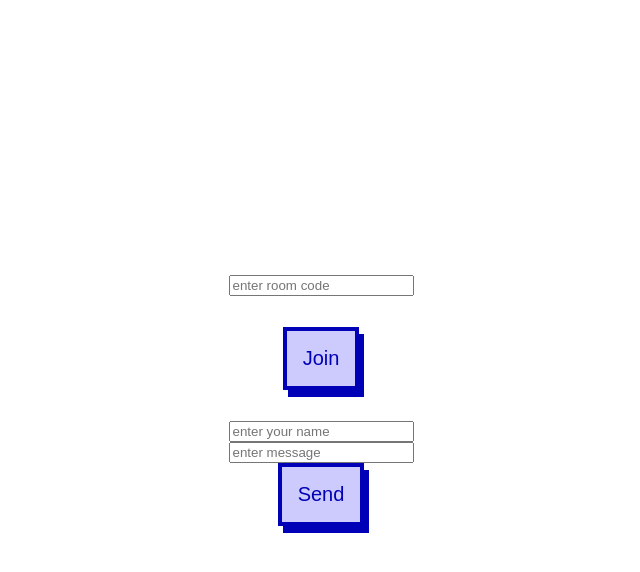
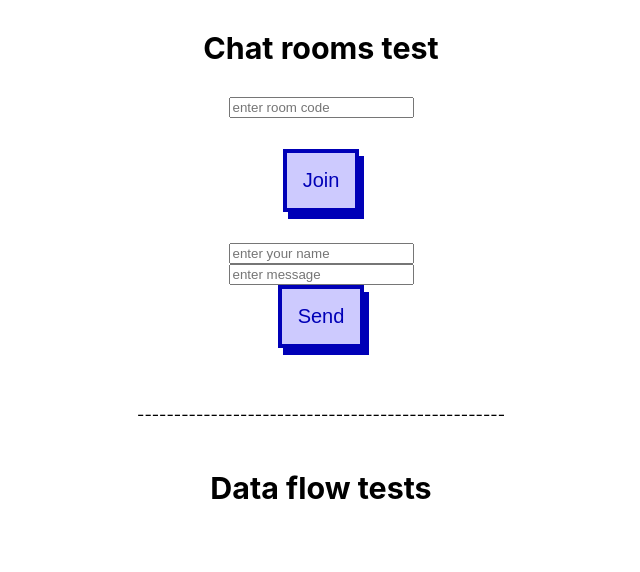
Before and after one commit to mjoyal/crewlywed-frontend, a React (Create React App) app: page / in a window 1280 px wide. Shown: the top 572 px of the page, without its empty margins (319-959 px from the left). Built offline with nearby package versions, Linux system fonts and the light colour scheme.

Commit message:
Organize app.js & set up component for data flow tests

```diff
--- a/src/App.css
+++ b/src/App.css
@@ -14,13 +14,13 @@
 }
 
 .App-header {
-  min-height: 100vh;
+  /* min-height: 100vh; */
   display: flex;
   flex-direction: column;
   align-items: center;
   justify-content: center;
   font-size: calc(10px + 2vmin);
-  color: white;
+  color: black;
 }
 
 .App-link {
--- a/src/App.js
+++ b/src/App.js
@@ -9,32 +9,35 @@ const ENDPOINT = "http://localhost:8080";
 const socket = io(ENDPOINT);
 
 function App() {
-  // const [players, setPlayers] = useState([]);
-  const [loading, setLoading] = useState(true);
 
+  // // BELOW: This can be used in conjunction w/ useEffect to make sure the app doesn't render until data is received:
+  // const [loading, setLoading] = useState(true);
+  // // THEN: Put the following right about the return of this function:
+  // if (loading) {
+  //   return null;
+  // };
+  // // AND: Put the below inside the useEffect:
+  // setLoading(false);
+
+
+  // BELOW: Example of getting data from the DB via JSON object from server, upon connection:
   useEffect(() => {
-    setLoading(false);
-    socket.on('avatar', function(playerInfo) {
-      console.log(playerInfo);
+    socket.on('getSubmissions', submissionsObject => {
+      console.log(submissionsObject);
     });
     }, []);
 
-    // const createRoom = function() {
-    //   console.log('create room!')
-    //   socket.emit('create room');
-    // };
 
+  //BELOW: Chatrooms example:
     const joinRoom = function () {
       const roomCode = document.querySelector('#test').value;
       console.log('join room!')
       socket.emit('join room', roomCode);
     }
-
     const sendMessage = function () {
       const message = document.querySelector('#message-test').value;
       const name = document.querySelector('#name-test').value;
       const room = document.querySelector('#test').value;
-
       const messageData = {
         message,
         name,
@@ -42,33 +45,28 @@ function App() {
       }
       socket.emit('message', messageData);
     }
-
-    // listeners
-    socket.on('show room', (room) => {
-      console.log('here is the room name', room);
-    })
-
     socket.on('message', (messageData) => {
       console.log('message', messageData.message);
       console.log('from:', messageData.name);
     });
 
-  if (loading) {
-    return null;
-  };
-
   return (
     <div className="App">
       <header className="App-header">
-      <input id="test" type="text" placeholder="enter room code"/>
+        <h3> Chat rooms test</h3>
+        <input id="test" type="text" placeholder="enter room code" />
+        <br></br>
+        <Button confirm onClick={joinRoom}>Join</Button>
+        <br></br>
+        <input id="name-test" type="text" placeholder="enter your name" />
+        <input id="message-test" type="text" placeholder="enter message" />
+        <Button confirm onClick={sendMessage}>Send</Button>
+      </header>
       <br></br>
-      <Button confirm onClick={joinRoom}>Join</Button>
-      {/* <Button confirm onClick={createRoom}>Create</Button> */}
       <br></br>
-
-      <input id="name-test" type="text" placeholder="enter your name"/>
-      <input id="message-test" type="text" placeholder="enter message"/>
-      <Button confirm onClick={sendMessage}>Send</Button>
+      <p> -------------------------------------------------- </p>
+      <header className="App-header">
+        <h3> Data flow tests</h3>
       </header>
     </div>
   );
```
